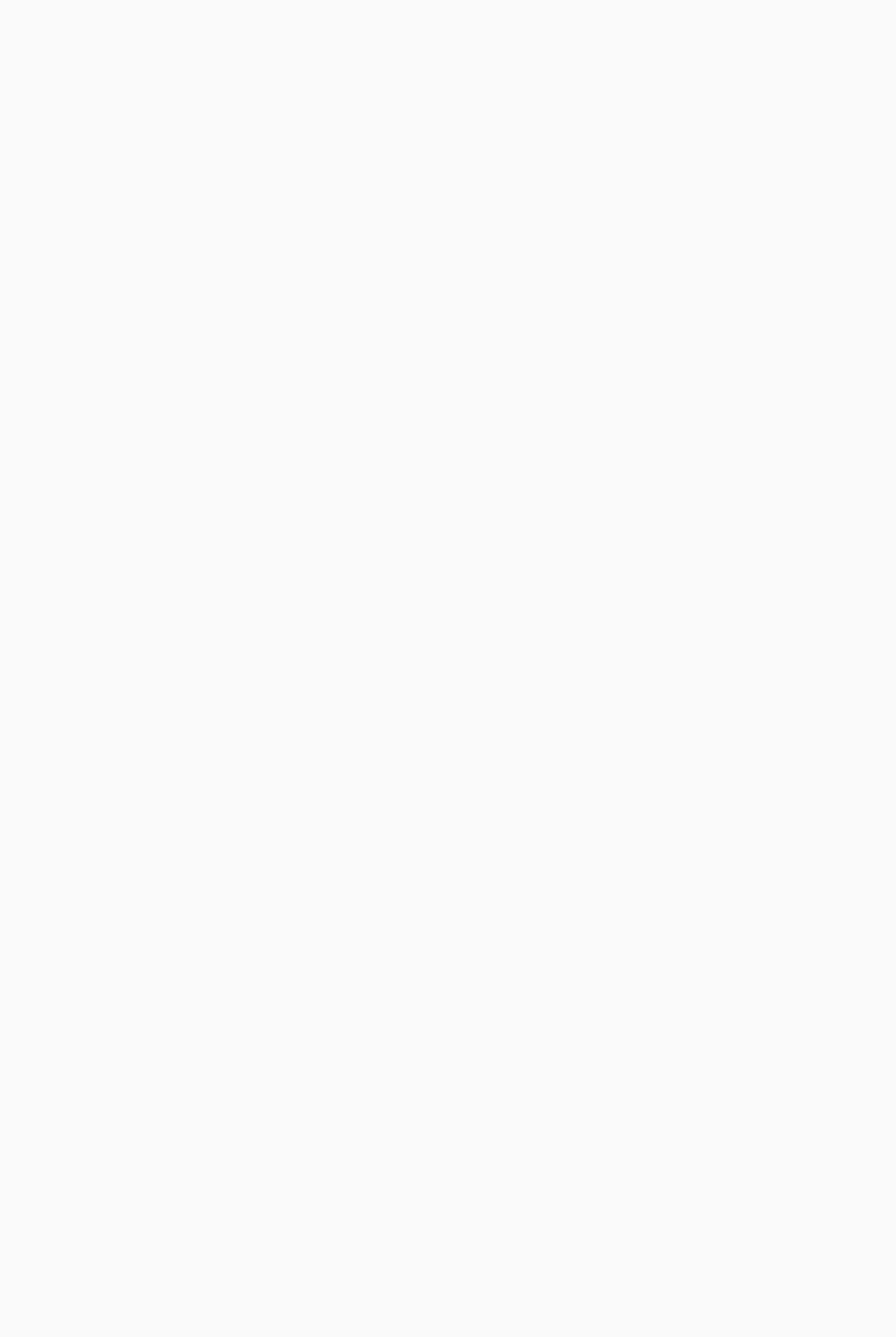
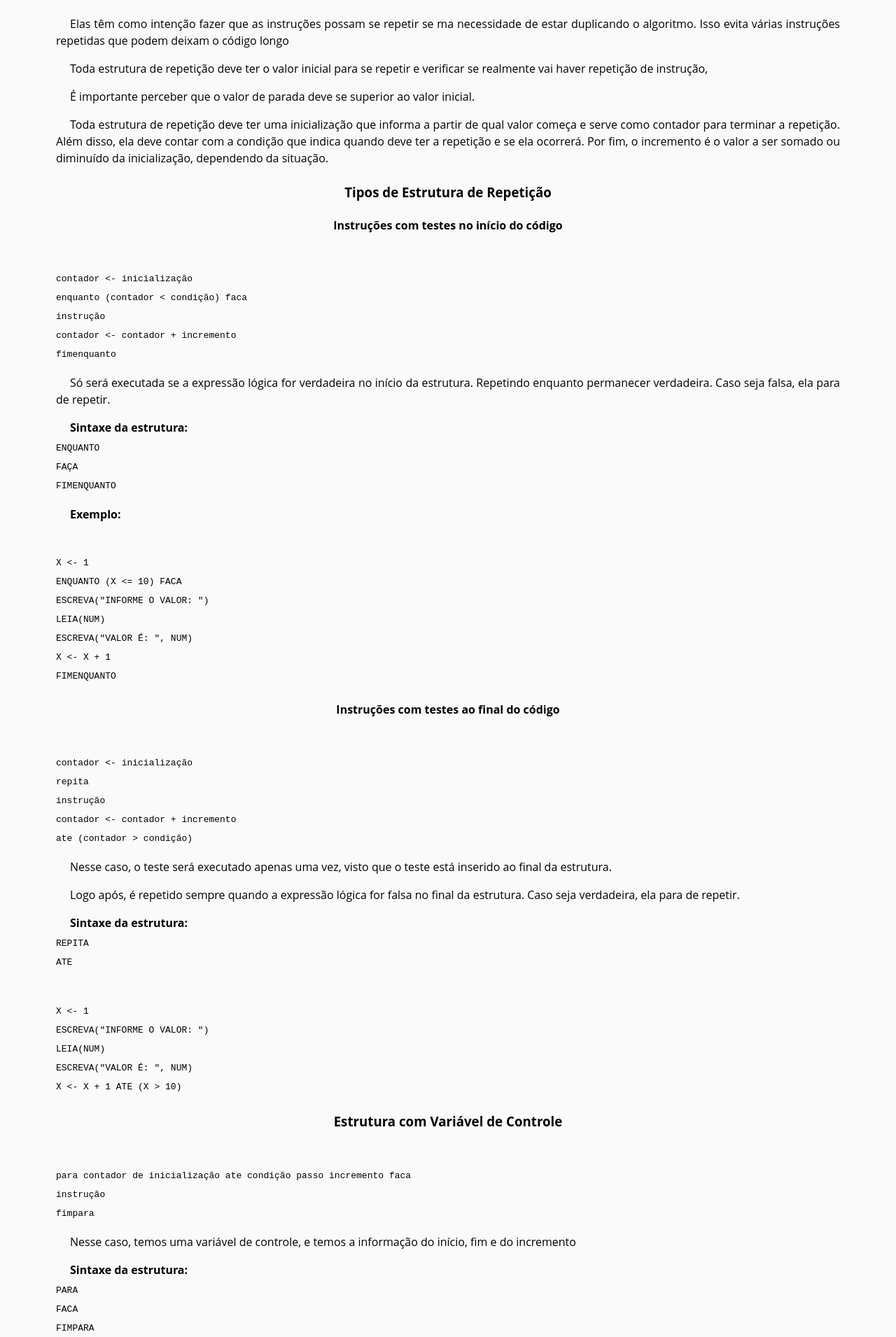
Before and after one commit to jpcchaves/softex-notes, a React (Create React App) app: page /modulo1 in a window 1280 px wide. Shown: the part 7749-9660 px from the top of the page at 70% size. Before the commit the page ends 7863 px from the top, so only its background shows below. Built offline with nearby package versions, Linux system fonts and the light colour scheme.

Commit message:
estruturas de repetição

```diff
--- a/src/App.js
+++ b/src/App.js
@@ -1,3 +1,4 @@
+import React from 'react';
 // Router
 import { BrowserRouter, Routes, Route } from "react-router-dom";
 // CSS
@@ -17,6 +18,7 @@ import Modulo6 from "./pages/Modulo6/Modulo6";
 
 function App() {
   return (
+    <React.Fragment>
       <BrowserRouter>
         {/* Navbar */}
         <Navbar />
@@ -33,6 +35,7 @@ function App() {
           </Routes>
         </div>
       </BrowserRouter>
+    </React.Fragment>
   );
 }
 
--- a/src/pages/Modulo1/08 Estrutura Condicional/Condicional.jsx
+++ b/src/pages/Modulo1/08 Estrutura Condicional/Condicional.jsx
@@ -94,6 +94,7 @@ const Condicional = () => {
         Existem quatro tipos de estruturas condicionais:
         <strong> simples; composta; encadeada; e múltipla escolha.</strong>
       </p>
+      <hr />
     </>
   );
 };
--- /dev/null
+++ b/src/pages/Modulo1/09 Estrutura de Repetição/Repeticao.jsx
@@ -0,0 +1,151 @@
+import React from "react";
+
+const Repeticao = () => {
+  return (
+    <>
+      <h2>Estrutura de Repetição</h2>
+      <h3>Qual a intenção?</h3>
+      <p>
+        Elas têm como intenção fazer que as instruções possam se repetir se ma
+        necessidade de estar duplicando o algoritmo. Isso evita várias
+        instruções repetidas que podem deixam o código longo
+      </p>
+      <p>
+        Toda estrutura de repetição deve ter o valor inicial para se repetir e
+        verificar se realmente vai haver repetição de instrução,
+      </p>
+      <p>
+        É importante perceber que o valor de parada deve se superior ao valor
+        inicial.
+      </p>
+      <p>
+        Toda estrutura de repetição deve ter uma inicialização que informa a
+        partir de qual valor começa e serve como contador para terminar a
+        repetição. Além disso, ela deve contar com a condição que indica quando
+        deve ter a repetição e se ela ocorrerá. Por fim, o incremento é o valor
+        a ser somado ou diminuído da inicialização, dependendo da situação.
+      </p>
+      <h3>Tipos de Estrutura de Repetição</h3>
+      <h4>Instruções com testes no início do código</h4>
+      <p>
+        <code>
+          <br />
+          contador {"<-"} inicialização
+          <br /> enquanto (contador {"<"} condição) faca
+          <br />
+          instrução
+          <br />
+          contador{" <-"} contador + incremento
+          <br /> fimenquanto
+        </code>
+      </p>
+      <p>
+        Só será executada se a expressão lógica for verdadeira no início da
+        estrutura. Repetindo enquanto permanecer verdadeira. Caso seja falsa,
+        ela para de repetir.
+      </p>
+      <p>
+        <strong>Sintaxe da estrutura:</strong>
+        <code>
+          {" "}
+          <br />
+          ENQUANTO <br />
+          FAÇA <br />
+          FIMENQUANTO
+        </code>
+      </p>
+      <p>
+        <strong>Exemplo:</strong>
+      </p>
+      <p>
+        <code>
+          <br />X {"<-"} 1 <br />
+          ENQUANTO (X {" <= "} 10) FACA
+          <br />
+          ESCREVA("INFORME O VALOR: ")
+          <br />
+          LEIA(NUM)
+          <br />
+          ESCREVA("VALOR É: ", NUM)
+          <br />X {" <- "} X + 1 <br />
+          FIMENQUANTO
+        </code>
+      </p>
+      <h4>Instruções com testes ao final do código</h4>
+      <p>
+        <code>
+          <br />
+          contador {"<-"} inicialização <br /> repita
+          <br /> instrução
+          <br /> contador {"<-"} contador + incremento
+          <br /> ate (contador {">"} condição)
+        </code>
+      </p>
+      <p>
+        Nesse caso, o teste será executado apenas uma vez, visto que o teste
+        está inserido ao final da estrutura.
+      </p>
+      <p>
+        Logo após, é repetido sempre quando a expressão lógica for falsa no
+        final da estrutura. Caso seja verdadeira, ela para de repetir.
+      </p>
+      <p>
+        <strong>Sintaxe da estrutura:</strong>
+        <code>
+          {" "}
+          <br />
+          REPITA <br />
+          ATE
+        </code>
+      </p>
+      <p>
+        <code>
+          <br />X {"<-"} 1 <br />
+          ESCREVA("INFORME O VALOR: ")
+          <br />
+          LEIA(NUM)
+          <br />
+          ESCREVA("VALOR É: ", NUM)
+          <br />X {" <- "} X + 1 ATE (X{" > "} 10) <br />
+        </code>
+      </p>
+      <h3>Estrutura com Variável de Controle</h3>
+      <p>
+        <code>
+          <br />
+          para contador de inicialização ate condição passo incremento faca
+          <br />
+          instrução
+          <br /> fimpara
+        </code>
+      </p>
+      <p>
+        Nesse caso, temos uma variável de controle, e temos a informação do
+        início, fim e do incremento
+      </p>
+      <p>
+        <strong>Sintaxe da estrutura:</strong>
+        <code>
+          {" "}
+          <br />
+          PARA <br />
+          FACA <br />
+          FIMPARA
+        </code>
+      </p>
+      <p>
+        <code>
+          PARA X DE 1 ATE 10 FACA <br />
+          ESCREVA("INFORME O VALOR: ")
+          <br />
+          LEIA (NUM) <br />
+          ESCREVA ("O VALOR É: ", NUM)
+          <br />
+        </code>
+      </p>
+      <hr />
+    </>
+  );
+};
+
+export default Repeticao;
--- a/src/pages/Modulo1/Modulo1.jsx
+++ b/src/pages/Modulo1/Modulo1.jsx
@@ -9,6 +9,7 @@ import ConceitosLogica from "./05 Conteitos Logica/ConceitosLogica";
 import Dados from "./06 Entrada e Saida de Dados/Dados";
 import Expressoes from "./07 Expressões Lógicas/Expressoes";
 import Condicional from "./08 Estrutura Condicional/Condicional";
+import Repeticao from "./09 Estrutura de Repetição/Repeticao";
 
 const Modulo1 = () => {
   return (
@@ -21,6 +22,7 @@ const Modulo1 = () => {
       <Dados />
       <Expressoes />
       <Condicional />
+      <Repeticao />
     </div>
   );
 };
```
Lines whose indentation alone changed are shown as unchanged.
